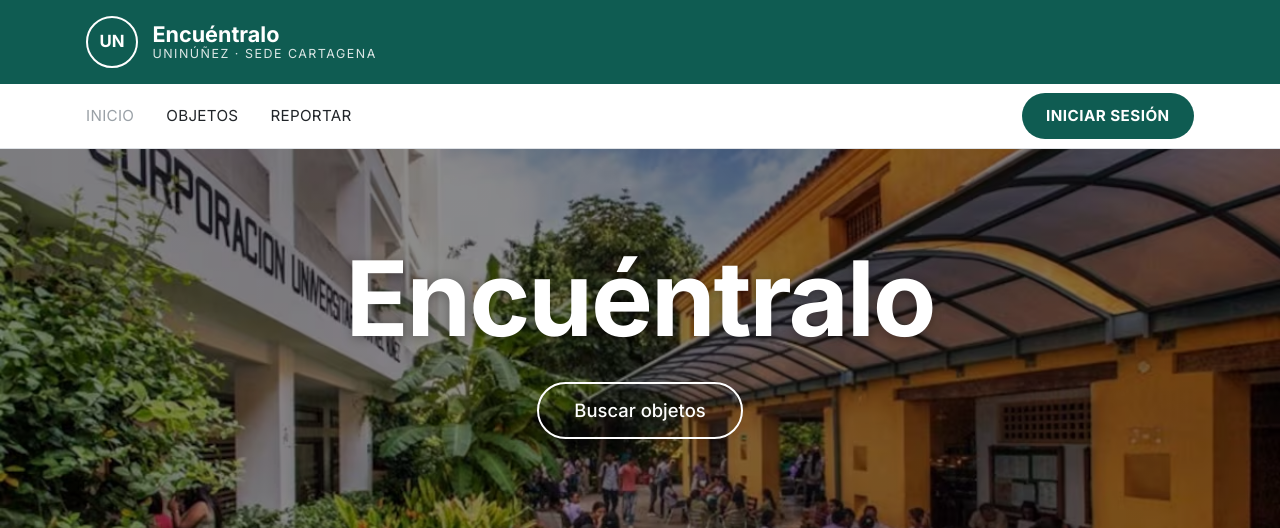
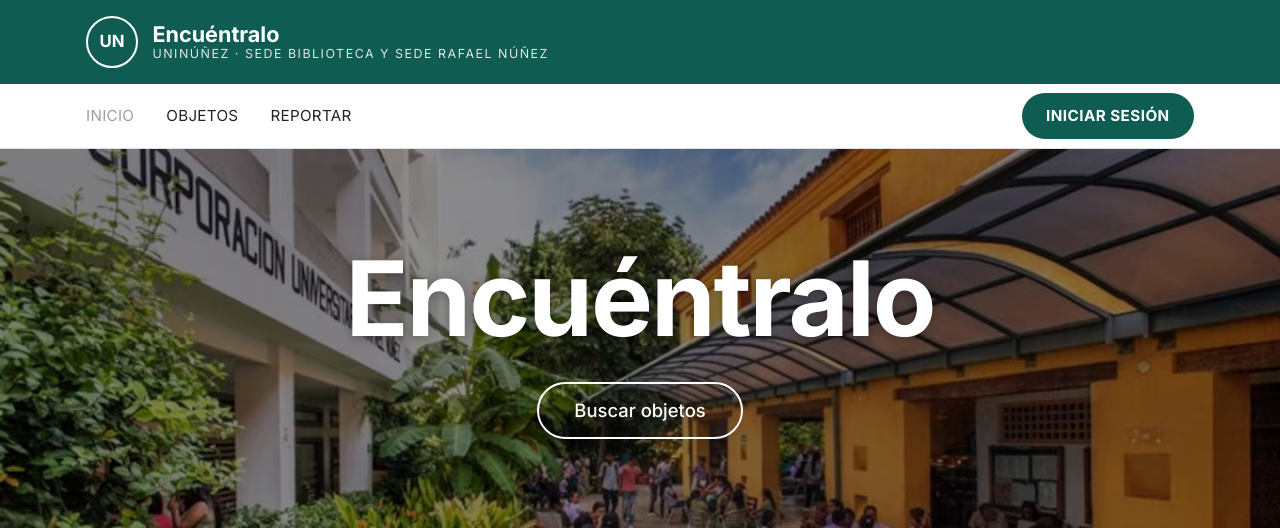
Before and after one commit to MGL701EP/ENCONTAR, a Django app: page / in a window 1280 px wide. Shown: the top 528 px of the page. Run offline with Django 5.2, Linux system fonts and the light colour scheme.

Commit message:
Nombre de las sedes en el encabezado y pie de página

```diff
--- a/templates/base.html
+++ b/templates/base.html
@@ -17,7 +17,7 @@
             <span class="barra-u__sello">UN</span>
             <span class="barra-u__texto">
                 <span class="barra-u__nombre">Encuéntralo</span>
-                <span class="barra-u__sub">Uninúñez · Sede Cartagena</span>
+                <span class="barra-u__sub">Uninúñez · Sede Biblioteca y Sede Rafael Núñez</span>
             </span>
         </a>
     </div>
```
